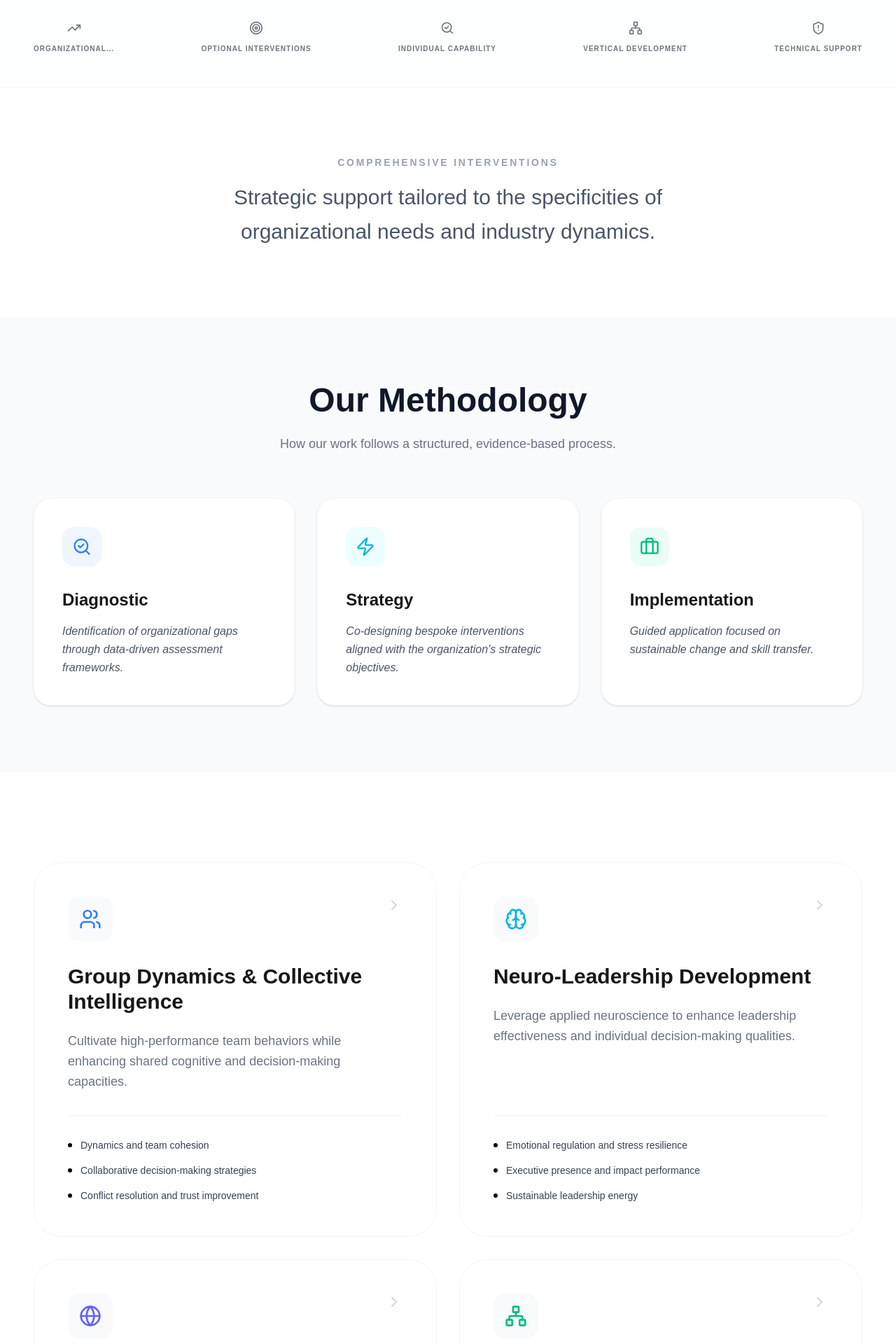
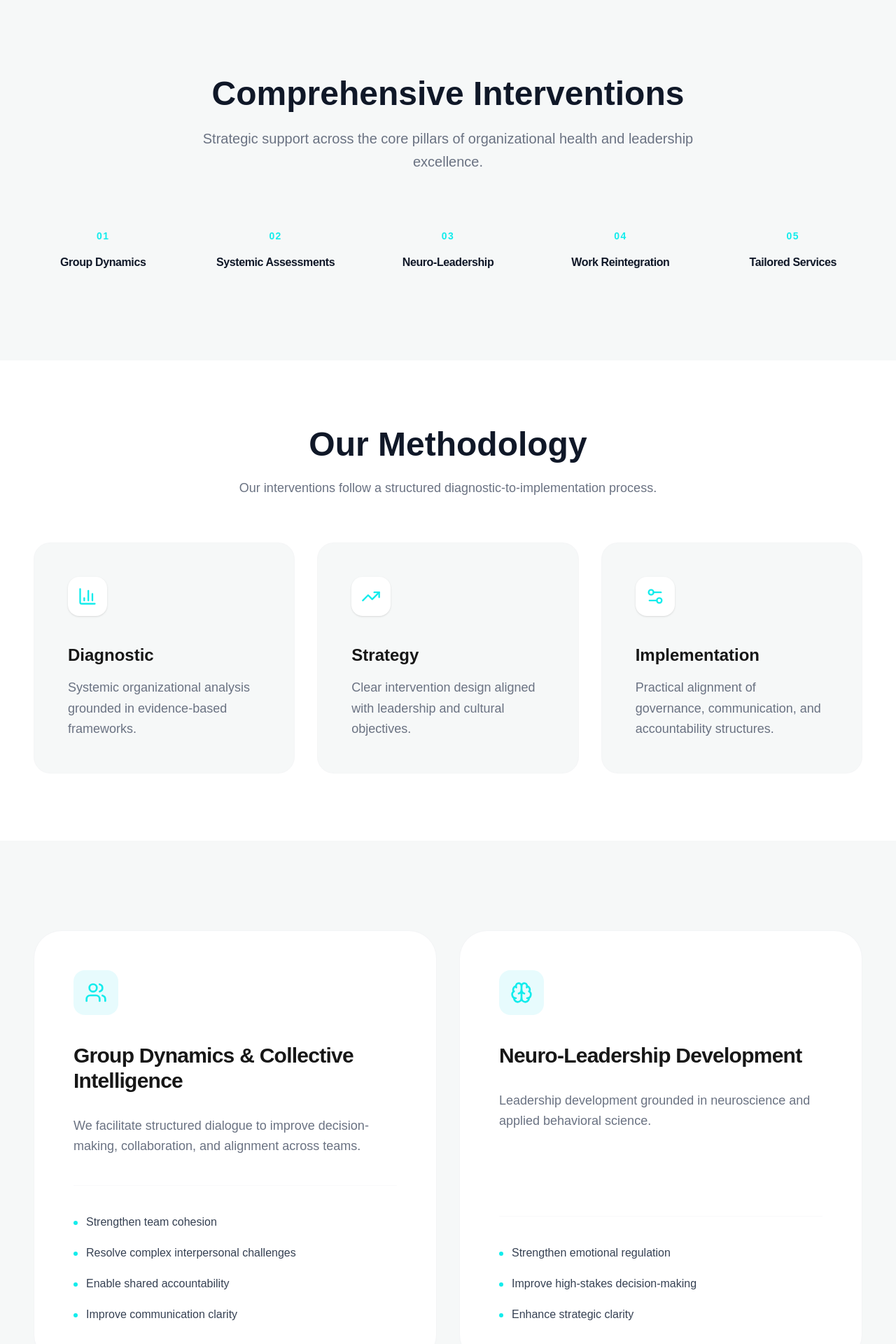
Before and after one commit to Myelin-Ops/website, a Next.js app: page /services in a window 1280 px wide. Shown: the part 560-2480 px from the top of the page at 70% size. Built offline with nearby package versions, Linux system fonts and the light colour scheme.

Commit message:
feat: implement AboutUs and Services content components with localized data support

```diff
--- a/src/components/AboutUsContent.jsx
+++ b/src/components/AboutUsContent.jsx
@@ -416,14 +416,14 @@ function AboutUsContent() {
             </p>
             <div className="flex flex-col sm:flex-row gap-6 justify-center">
               <Link href="/contact">
-                <button className="px-10 py-5 bg-[#00E5E5] text-black font-bold rounded-full text-lg hover:scale-105 transition-transform w-full sm:w-auto">
+                <button className="px-10 py-5 bg-[#00E5E5] text-black font-bold rounded-md text-lg hover:scale-105 transition-transform w-full sm:w-[240px]">
                   {t("about.cta.primaryButton")}
                 </button>
               </Link>
               <a
                 href="/portfolio.pdf"
                 download
-                className="px-10 py-5 border border-white/20 text-white font-bold rounded-full text-lg hover:bg-white/10 transition-colors inline-block w-full sm:w-auto"
+                className="px-10 py-5 border border-white/20 text-white font-bold rounded-md text-lg hover:bg-white/10 transition-colors inline-block w-full sm:w-auto"
               >
                 {t("about.cta.secondaryButton")}
               </a>
--- a/src/components/ServicesContent.jsx
+++ b/src/components/ServicesContent.jsx
@@ -1,6 +1,7 @@
 "use client";
 
 import React from "react";
+import Image from "next/image";
 import { motion } from "framer-motion";
 import { useTranslation } from "react-i18next";
 import {
@@ -14,7 +15,10 @@ import {
   ChevronRight,
   TrendingUp,
   Target,
-  ShieldAlert
+  ShieldCheck,
+  BarChart3,
+  Settings2,
+  CheckCircle2,
 } from "lucide-react";
 
 const fadeUp = {
@@ -30,28 +34,25 @@ function ServicesContent() {
   const { t } = useTranslation();
 
   const categories = [
-    { icon: TrendingUp, label: "Organizational..." },
-    { icon: Target, label: "Optional Interventions" },
-    { icon: SearchCheck, label: "Individual Capability" },
-    { icon: Network, label: "Vertical Development" },
-    { icon: ShieldAlert, label: "Technical Support" },
+    { id: "01", key: "dynamics" },
+    { id: "02", key: "assessments" },
+    { id: "03", key: "leadership" },
+    { id: "04", key: "reintegration" },
+    { id: "05", key: "tailored" },
   ];
 
   const methodology = [
     {
       key: "diagnostic",
-      icon: SearchCheck,
-      color: "bg-blue-50 text-blue-500",
+      icon: BarChart3,
     },
     {
       key: "strategy",
-      icon: Zap,
-      color: "bg-cyan-50 text-cyan-500",
+      icon: TrendingUp,
     },
     {
       key: "implementation",
-      icon: Briefcase,
-      color: "bg-emerald-50 text-emerald-500",
+      icon: Settings2,
     },
   ];
 
@@ -59,76 +60,97 @@ function ServicesContent() {
     {
       key: "groupDynamics",
       icon: Users,
-      color: "text-blue-500",
     },
     {
       key: "neuroLeadership",
       icon: Brain,
-      color: "text-cyan-500",
     },
     {
       key: "migration",
       icon: Globe,
-      color: "text-indigo-500",
     },
     {
       key: "advancement",
       icon: Network,
-      color: "text-emerald-500",
     },
   ];
 
   return (
     <div className="bg-white min-h-screen">
       {/* Hero Section */}
-      <section className="min-h-[60vh] flex flex-col justify-center px-4 md:px-12 text-center max-w-6xl mx-auto py-20">
+      <section className="relative min-h-[60vh] flex flex-col justify-center px-4 md:px-12 text-center max-w-6xl mx-auto py-20 overflow-hidden">
+        {/* Background Glow (Signature Style) */}
+        <motion.div
+          initial={{ opacity: 0, y: -50 }}
+          animate={{ opacity: 1, y: 0 }}
+          transition={{ duration: 1.5 }}
+          className="absolute left-1/2 top-0 -translate-x-1/2 pointer-events-none z-0"
+        >
+          <Image
+            src="/background-blur.svg"
+            alt=""
+            width={1000}
+            height={1000}
+            className="blur-[80px] opacity-70 scale-125"
+          />
+        </motion.div>
+
         <motion.div
           initial="hidden"
           animate="visible"
           variants={fadeUp}
+          className="relative z-10"
         >
           <h1 className="text-5xl md:text-7xl font-bold text-gray-900 mb-8 leading-tight">
             {t("services.hero.title")}
           </h1>
-          <p className="text-xl md:text-2xl text-gray-600 max-w-4xl mx-auto leading-relaxed">
+          <p className="text-xl md:text-2xl text-gray-600 max-w-3xl mx-auto leading-relaxed">
             {t("services.hero.subtitle")}
           </p>
         </motion.div>
       </section>
 
-      {/* Category Mini-Nav */}
-      <section className="py-12 border-y border-gray-100 bg-gray-50/30 overflow-x-auto">
-        <div className="max-w-7xl mx-auto px-4 md:px-12 flex justify-between items-center gap-8 min-w-max">
-          {categories.map((cat, i) => (
-            <div key={i} className="flex flex-col items-center gap-3 opacity-60 hover:opacity-100 transition-opacity cursor-pointer">
-              <cat.icon size={20} className="text-gray-900" />
-              <span className="text-[10px] uppercase tracking-widest font-bold text-gray-900">
-                {cat.label}
-              </span>
-            </div>
-          ))}
-        </div>
-      </section>
-
-      {/* Intro Description Section */}
-      <section className="py-24 px-4 md:px-12 max-w-7xl mx-auto text-center">
+      {/* Comprehensive Interventions Section */}
+      <section className="py-32 px-4 md:px-12 bg-[#F6F8F8] border-t border-gray-50">
+        <div className="max-w-7xl mx-auto text-center">
           <motion.div
             initial="hidden"
             whileInView="visible"
             viewport={{ once: true }}
             variants={fadeUp}
           >
-          <span className="text-sm font-bold tracking-[0.2em] text-gray-400 uppercase mb-4 block">
+            <h2 className="text-4xl md:text-5xl font-bold text-gray-900 mb-6">
               {t("services.intro.title")}
+            </h2>
+            <p className="text-gray-500 text-lg md:text-xl max-w-3xl mx-auto mb-20 leading-relaxed">
+              {t("services.intro.subtitle")}
+            </p>
+
+            <div className="grid grid-cols-2 lg:grid-cols-5 gap-12 items-start">
+              {categories.map((cat, i) => (
+                <motion.div
+                  key={i}
+                  initial="hidden"
+                  whileInView="visible"
+                  viewport={{ once: true }}
+                  variants={fadeUp}
+                  className="flex flex-col items-center gap-4 group"
+                >
+                  <span className="text-sm font-bold tracking-widest text-[#13ECEC]">
+                    {cat.id}
                   </span>
-          <h2 className="text-2xl md:text-3xl font-medium text-gray-600 max-w-3xl mx-auto leading-relaxed">
-            {t("services.intro.description")}
-          </h2>
+                  <span className="text-sm md:text-base font-bold text-gray-900 tracking-tight text-center">
+                    {t(`services.intro.categories.${cat.key}`)}
+                  </span>
                 </motion.div>
+              ))}
+            </div>
+          </motion.div>
+        </div>
       </section>
 
       {/* Methodology Section */}
-      <section className="py-24 px-4 md:px-12 bg-[#F9FAFB]">
+      <section className="py-24 px-4 md:px-12 bg-white">
         <div className="max-w-7xl mx-auto">
           <div className="text-center mb-16">
             <h2 className="text-3xl md:text-5xl font-bold text-gray-900 mb-6">
@@ -147,15 +169,15 @@ function ServicesContent() {
                 whileInView="visible"
                 viewport={{ once: true }}
                 variants={fadeUp}
-                className="bg-white p-10 rounded-3xl shadow-sm border border-gray-100/50 hover:shadow-xl transition-all duration-500"
+                className="bg-[#F6F8F8] p-12 rounded-3xl border border-gray-100/50 hover:shadow-xl transition-all duration-500"
               >
-                <div className={`w-14 h-14 ${step.color} rounded-2xl flex items-center justify-center mb-8`}>
-                  <step.icon size={28} />
+                <div className="w-14 h-14 bg-white rounded-2xl flex items-center justify-center mb-10 shadow-sm">
+                  <step.icon size={28} style={{ color: "#13ECEC" }} />
                 </div>
                 <h3 className="text-2xl font-bold mb-4">
                   {t(`services.methodology.steps.${step.key}.title`)}
                 </h3>
-                <p className="text-gray-600 leading-relaxed italic">
+                <p className="text-gray-500 leading-relaxed text-lg">
                   {t(`services.methodology.steps.${step.key}.description`)}
                 </p>
               </motion.div>
@@ -164,42 +186,46 @@ function ServicesContent() {
         </div>
       </section>
 
-      {/* Interventions Grid */}
-      <section className="py-32 px-4 md:px-12">
+      {/* Interventions Details Grid */}
+      <section className="py-32 px-4 md:px-12 bg-[#F6F8F8]">
         <div className="max-w-7xl mx-auto">
           <motion.div
             initial="hidden"
             whileInView="visible"
             viewport={{ once: true }}
             variants={stagger}
-            className="grid grid-cols-1 lg:grid-cols-2 gap-8"
+            className="grid grid-cols-1 md:grid-cols-2 gap-8"
           >
             {interventions.map((service) => (
               <motion.div
                 key={service.key}
                 variants={fadeUp}
-                className="group p-10 md:p-12 rounded-[40px] bg-white border border-gray-100 hover:border-black transition-all duration-500 flex flex-col h-full"
+                className="group p-10 md:p-14 rounded-[40px] bg-white border border-gray-100 hover:border-[#13ECEC]/30 transition-all duration-500 flex flex-col h-full"
               >
-                <div className="flex items-start justify-between mb-8">
-                  <div className={`p-4 rounded-2xl bg-gray-50 ${service.color} group-hover:bg-black group-hover:text-white transition-colors`}>
-                    <service.icon size={32} />
+                <div className="flex items-start justify-between mb-10">
+                  <div className="w-16 h-16 rounded-2xl bg-[#13DAEC]/10 flex items-center justify-center">
+                    <service.icon size={32} style={{ color: "#13ECEC" }} />
                   </div>
-                  <ChevronRight className="text-gray-300 group-hover:text-black transition-colors" size={24} />
                 </div>
 
-                <h3 className="text-2xl md:text-3xl font-bold mb-6 group-hover:translate-x-2 transition-transform">
+                <h3 className="text-2xl md:text-3xl font-bold mb-8 tracking-tight">
                   {t(`services.list.${service.key}.title`)}
                 </h3>
 
-                <p className="text-gray-500 text-lg mb-8 leading-relaxed">
+                <p className="text-gray-500 text-lg mb-10 leading-relaxed">
                   {t(`services.list.${service.key}.description`)}
                 </p>
 
-                <ul className="mt-auto space-y-4 pt-8 border-t border-gray-100">
-                  {t(`services.list.${service.key}.items`, { returnObjects: true }).map((item, idx) => (
-                    <li key={idx} className="flex items-center gap-3 text-sm text-gray-700 font-medium">
-                      <span className="w-1.5 h-1.5 bg-black rounded-full shrink-0" />
-                      {item}
+                <ul className="mt-auto space-y-5 pt-10 border-t border-gray-100/50">
+                  {t(`services.list.${service.key}.items`, {
+                    returnObjects: true,
+                  }).map((item, idx) => (
+                    <li
+                      key={idx}
+                      className="flex items-start gap-3 text-base text-gray-700 font-medium"
+                    >
+                      <span className="w-1.5 h-1.5 bg-[#13ECEC] rounded-full mt-2.5 shrink-0" />
+                      <span>{item}</span>
                     </li>
                   ))}
                 </ul>
@@ -210,17 +236,17 @@ function ServicesContent() {
       </section>
 
       {/* Final CTA Section */}
-      <section className="py-24 px-4 md:px-12 bg-white">
+      <section className="py-0 bg-white">
         <motion.div
           initial="hidden"
           whileInView="visible"
           viewport={{ once: true }}
           variants={fadeUp}
-          className="max-w-6xl mx-auto rounded-[60px] bg-gray-900 overflow-hidden relative"
+          className="w-full bg-[#111818] overflow-hidden relative"
         >
           {/* Decorative gradients */}
-          <div className="absolute top-0 right-0 w-[500px] h-[500px] bg-linear-to-bl from-[#00E5E5]/10 to-transparent rounded-full -mr-64 -mt-64 blur-3xl pointer-events-none" />
-          <div className="absolute bottom-0 left-0 w-[500px] h-[500px] bg-linear-to-tr from-blue-500/10 to-transparent rounded-full -ml-64 -mb-64 blur-3xl pointer-events-none" />
+          <div className="absolute top-0 right-0 w-[500px] h-[500px] bg-linear-to-bl from-[#13ECEC]/10 to-transparent rounded-full -mr-64 -mt-64 blur-3xl pointer-events-none" />
+          <div className="absolute bottom-0 left-0 w-[500px] h-[500px] bg-linear-to-tr from-blue-500/5 to-transparent rounded-full -ml-64 -mb-64 blur-3xl pointer-events-none" />
 
           <div className="relative z-10 py-24 px-8 md:px-20 text-center text-white">
             <h2 className="text-4xl md:text-6xl font-bold mb-8 max-w-4xl mx-auto leading-tight">
@@ -229,9 +255,14 @@ function ServicesContent() {
             <p className="text-gray-400 text-xl mb-12 max-w-2xl mx-auto leading-relaxed">
               {t("services.cta.description")}
             </p>
-            <button className="px-12 py-5 bg-[#00E5E5] text-black font-extrabold rounded-full text-lg hover:scale-105 transition-all shadow-2xl shadow-cyan-500/20 active:scale-95">
+            <button className="px-12 py-5 bg-[#13ECEC] text-black font-extrabold rounded-md text-lg hover:scale-105 transition-all shadow-2xl shadow-cyan-500/20 active:scale-95 mb-14">
               {t("services.cta.button")}
             </button>
+            <div className="border-t border-white/5 pt-10">
+              <p className="text-[10px] md:text-xs font-bold tracking-[0.4em] text-gray-500 uppercase">
+                Evidence-Based Frameworks • Professional Alignment
+              </p>
+            </div>
           </div>
         </motion.div>
       </section>
--- a/src/locales/en/services.json
+++ b/src/locales/en/services.json
@@ -5,67 +5,75 @@
   },
   "intro": {
     "title": "Comprehensive Interventions",
-    "description": "Strategic support tailored to the specificities of organizational needs and industry dynamics."
+    "subtitle": "Strategic support across the core pillars of organizational health and leadership excellence.",
+    "categories": {
+      "dynamics": "Group Dynamics",
+      "assessments": "Systemic Assessments",
+      "leadership": "Neuro-Leadership",
+      "reintegration": "Work Reintegration",
+      "tailored": "Tailored Services"
+    }
   },
   "methodology": {
     "title": "Our Methodology",
-    "subtitle": "How our work follows a structured, evidence-based process.",
+    "subtitle": "Our interventions follow a structured diagnostic-to-implementation process.",
     "steps": {
       "diagnostic": {
         "title": "Diagnostic",
-        "description": "Identification of organizational gaps through data-driven assessment frameworks."
+        "description": "Systemic organizational analysis grounded in evidence-based frameworks."
       },
       "strategy": {
         "title": "Strategy",
-        "description": "Co-designing bespoke interventions aligned with the organization's strategic objectives."
+        "description": "Clear intervention design aligned with leadership and cultural objectives."
       },
       "implementation": {
         "title": "Implementation",
-        "description": "Guided application focused on sustainable change and skill transfer."
+        "description": "Practical alignment of governance, communication, and accountability structures."
       }
     }
   },
   "list": {
     "groupDynamics": {
       "title": "Group Dynamics & Collective Intelligence",
-      "description": "Cultivate high-performance team behaviors while enhancing shared cognitive and decision-making capacities.",
+      "description": "We facilitate structured dialogue to improve decision-making, collaboration, and alignment across teams.",
       "items": [
-        "Dynamics and team cohesion",
-        "Collaborative decision-making strategies",
-        "Conflict resolution and trust improvement"
+        "Strengthen team cohesion",
+        "Resolve complex interpersonal challenges",
+        "Enable shared accountability",
+        "Improve communication clarity"
       ]
     },
     "neuroLeadership": {
       "title": "Neuro-Leadership Development",
-      "description": "Leverage applied neuroscience to enhance leadership effectiveness and individual decision-making qualities.",
+      "description": "Leadership development grounded in neuroscience and applied behavioral science.",
       "items": [
-        "Emotional regulation and stress resilience",
-        "Executive presence and impact performance",
-        "Sustainable leadership energy"
+        "Strengthen emotional regulation",
+        "Improve high-stakes decision-making",
+        "Enhance strategic clarity"
       ]
     },
     "migration": {
       "title": "Migration & Repatriation Support",
-      "description": "Strategic support to facilitate smooth transitions into target markets or reintegration processes for international staff.",
+      "description": "We support individuals and teams navigating complex cultural and professional transitions across global markets.",
       "items": [
-        "Market entry cultural adaptation",
-        "Integration and retention strategies",
-        "Human assessment of potential and talent"
+        "Facilitate psychological adaptation",
+        "Strengthen cross-cultural integration",
+        "Maintain performance during transitions"
       ]
     },
     "advancement": {
       "title": "Organizational Advancement Strategy",
-      "description": "Long-term architecture for growth, transformation, and structural health through evolutionary system approaches.",
+      "description": "We align structure, leadership, and culture to enable sustainable organizational growth.",
       "items": [
-        "Governance and hierarchy transformation",
-        "Agile and adaptive team structure",
-        "Organizational culture calibration"
+        "Clarify strategic priorities",
+        "Strengthen execution frameworks",
+        "Improve internal accountability"
       ]
     }
   },
   "cta": {
     "title": "Let's design the right intervention for your organization.",
-    "description": "Schedule a consultation to understand how Myelin Ops can support your leadership and culture objectives.",
+    "description": "Schedule a consultation to explore how Myelin OPS can support your leadership and culture objectives.",
     "button": "Schedule Consultation"
   }
 }
--- a/src/locales/sq/services.json
+++ b/src/locales/sq/services.json
@@ -1,71 +1,79 @@
 {
   "hero": {
     "title": "Ndërhyrjet tona",
-    "subtitle": "Ndërhyrje të strukturuara, të bazuara në prova, të dizajnuara për të forcuar udhëheqjen, kulturën dhe performancën organizative."
+    "subtitle": "Ndërhyrje të strukturuara, të bazuara në dëshmi, të dizajnuara për të forcuar lidershipin, kulturën dhe performancën organizative."
   },
   "intro": {
     "title": "Ndërhyrjet Gjithëpërfshirëse",
-    "description": "Mbështetje strategjike e përshtatur për specifikat e nevojave organizative dhe dinamikave të industrisë."
+    "subtitle": "Mbështetje strategjike nëpër kolonat kryesore të shëndetit organizativ dhe ekselencës në lidership.",
+    "categories": {
+      "dynamics": "Dinamika e Grupit",
+      "assessments": "Vlerësimet Sistemike",
+      "leadership": "Neuro-Lidershipi",
+      "reintegration": "Riintegrimi në Punë",
+      "tailored": "Shërbime të Personalizuara"
+    }
   },
   "methodology": {
     "title": "Metodologjia Jonë",
-    "subtitle": "Si puna jonë ndjek një proces të strukturuar dhe të bazuar në prova.",
+    "subtitle": "Ndërhyrjet tona ndjekin një proces të strukturuar nga diagnostikimi deri te zbatimi.",
     "steps": {
       "diagnostic": {
         "title": "Diagnostikimi",
-        "description": "Identifikimi i boshllëqeve organizative përmes kornizave të vlerësimit të bazuara në të dhëna."
+        "description": "Analiza organizative sistemike e bazuar në kornizat e bazuara në dëshmi."
       },
       "strategy": {
         "title": "Strategjia",
-        "description": "Bashkë-dizajnimi i ndërhyrjeve të personalizuara të rreshtuara me objektivat strategjike të organizatës."
+        "description": "Dizajni i qartë i ndërhyrjes i rreshtuar me objektivat e lidershipit dhe kulturës."
       },
       "implementation": {
         "title": "Zbatimi",
-        "description": "Aplikim i udhëhequr i fokusuar në ndryshimin e qëndrueshëm dhe transferimin e aftësive."
+        "description": "Rreshtimi praktik i strukturave të qeverisjes, komunikimit dhe llogaridhënies."
       }
     }
   },
   "list": {
     "groupDynamics": {
       "title": "Dinamika e Grupit dhe Inteligjenca Kolektive",
-      "description": "Kultivoni sjellje ekipore të performancës së lartë duke rritur kapacitetet e përbashkëta kognitive dhe vendimmarrëse.",
+      "description": "Ne lehtësojmë dialogun e strukturuar për të përmirësuar vendimmarrjen, bashkëpunimin dhe rreshtimin ndër-ekipe.",
       "items": [
-        "Dinamika dhe kohezioni i ekipit",
-        "Strategjitë e vendimmarrjes bashkëpunuese",
-        "Zgjidhja e konflikteve dhe përmirësimi i besimit"
+        "Forcimi i kohezionit të ekipit",
+        "Zgjidhja e sfidave komplekse ndërpersonale",
+        "Mundësimi i llogaridhënies së përbashkët",
+        "Përmirësimi i qartësisë së komunikimit"
       ]
     },
     "neuroLeadership": {
       "title": "Zhvillimi i Neuro-Lidershipit",
-      "description": "Shfrytëzoni neuroshkencën e aplikuar për të rritur efektivitetin e lidershipit dhe cilësitë individuale të vendimmarrjes.",
+      "description": "Zhvillimi i lidershipit i bazuar në neuroshkencë dhe shkencën e sjelljes së aplikuar.",
       "items": [
-        "Rregullimi emocional dhe qëndrueshmëria ndaj stresit",
-        "Prezenca ekzekutive dhe performanca e ndikimit",
-        "Energjia e lidershipit të qëndrueshëm"
+        "Forcimi i rregullimit emocional",
+        "Përmirësimi i vendimmarrjes me rrezik të lartë",
+        "Rritja e qartësisë strategjike"
       ]
     },
     "migration": {
-      "title": "Mbështetja për Emigrim dhe Riatdhesim",
-      "description": "Mbështetje strategjike për të lehtësuar tranzicionet e qeta në tregjet e synuara ose proceset e riintegrimit për stafin ndërkombëtar.",
+      "title": "Mbështetja për Migrim dhe Riatdhesim",
+      "description": "Ne mbështesim individët dhe ekipet që lundrojnë në tranzicione komplekse kulturore dhe profesionale në tregjet globale.",
       "items": [
-        "Përshtatja kulturore e hyrjes në treg",
-        "Strategjitë e integrimit dhe mbajtjes",
-        "Vlerësimi njerëzor i potencialit dhe talentit"
+        "Lehtësimi i adaptimit psikologjik",
+        "Forcimi i integrimit ndër-kulturor",
+        "Ruajtja e performancës gjatë tranzicioneve"
       ]
     },
     "advancement": {
       "title": "Strategjia e Përparimit Organizativ",
-      "description": "Arkitektura afatgjatë për rritjen, transformimin dhe shëndetin strukturor përmes qasjeve të sistemeve evolucionare.",
+      "description": "Ne rreshtojmë strukturën, lidershipin dhe kulturën për të mundësuar rritje të qëndrueshme organizative.",
       "items": [
-        "Transformimi i qeverisjes dhe hierarkisë",
-        "Struktura e ekipit të shpejtë dhe adaptiv",
-        "Kalibrimi i kulturës organizative"
+        "Qartësimi i prioriteteve strategjike",
+        "Forcimi i kornizave të ekzekutimit",
+        "Përmirësimi i llogaridhënies së brendshme"
       ]
     }
   },
   "cta": {
     "title": "Le të dizajnojmë ndërhyrjen e duhur për organizatën tuaj.",
-    "description": "Caktoni një konsultë për të kuptuar se si Myelin Ops mund të mbështesë objektivat tuaja të lidershipit dhe kulturës.",
+    "description": "Caktoni një konsultë për të eksploruar se si Myelin OPS mund të mbështesë objektivat tuaja të lidershipit dhe kulturës.",
     "button": "Cakto Konsultën"
   }
 }
```
Lines whose indentation alone changed are shown as unchanged.
